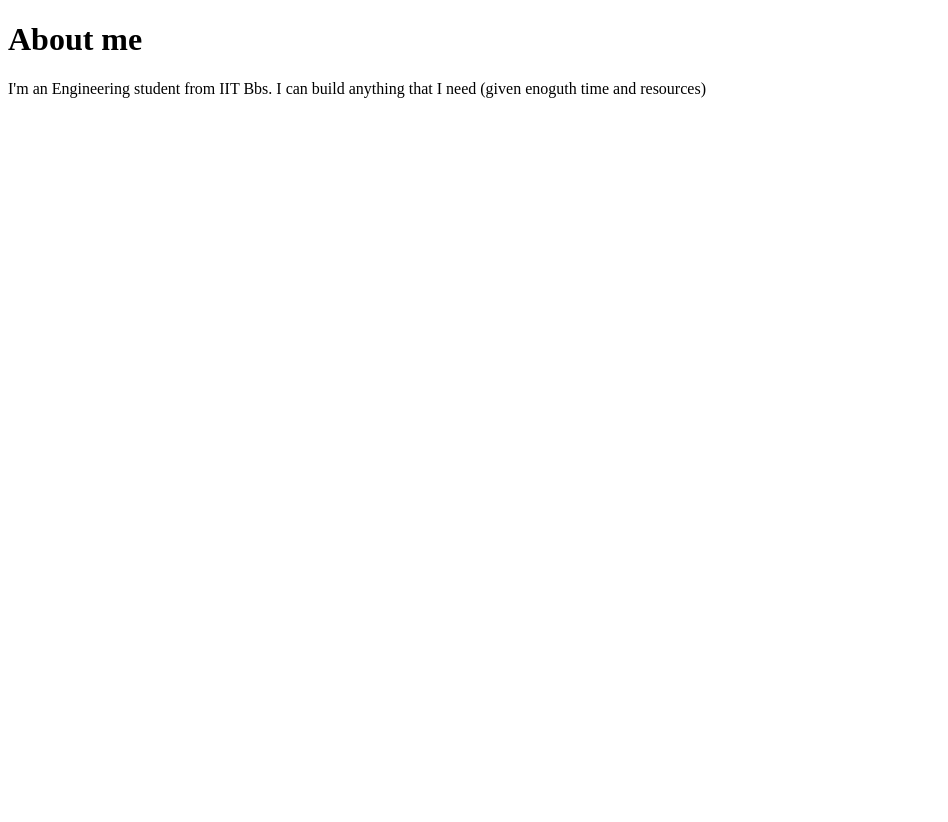
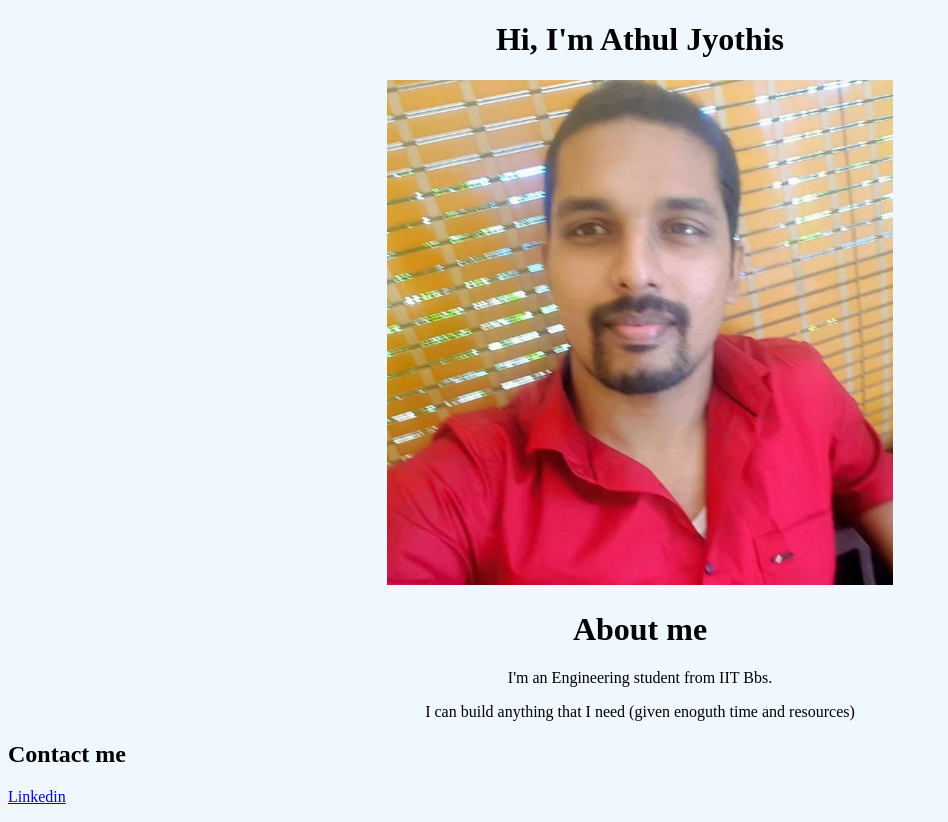
Before and after one commit to jyothisable/jyothisable.github.io, a plain HTML site: page index.html in a window 1280 px wide. Shown: the whole page, without its empty margins (0-948 px from the left). Before the commit the page ends 800 px from the top, so only its background shows below. Drawn offline with Linux system fonts and the light colour scheme.

Commit message:
basic html , css with img.  basic framework donw

```diff
--- a/index.html
+++ b/index.html
@@ -4,11 +4,20 @@
   <meta charset="UTF-8">
   <meta name="viewport" content="width=device-width, initial-scale=1.0">
   <title>Athul Jyothis</title>
+  <link rel="stylesheet" href="./resources/css/index.css">
 </head>
 <body>
   <header>
+    <h1>Hi, I'm Athul Jyothis</h1>
+    <img src="./resources/images/close up dropped.jpg" alt="author's profile picture">
     <h1> About me</h1>
-    <p> I'm an Engineering student from IIT Bbs. I can build anything that I need (given enoguth time and resources)</p>
+    <p> I'm an Engineering student from IIT Bbs.</p>
+    <p>I can build anything that I need (given enoguth time and resources)</p>
   </header>
+  <footer>
+    <h2>Contact me</h2>
+    <p><a href="https://www.linkedin.com/in/jyothisable/">Linkedin </a></p>
+    <p></p>
+  </footer>
 </body>
 </html>
--- /dev/null
+++ b/resources/css/index.css
@@ -0,0 +1,11 @@
+header {
+    text-align: center;
+}
+
+header img {
+    width: 40%;
+}
+
+* {
+    background-color:aliceblue;
+}
```
Also changed, not shown: resources/images/close up dropped.jpg (added).
